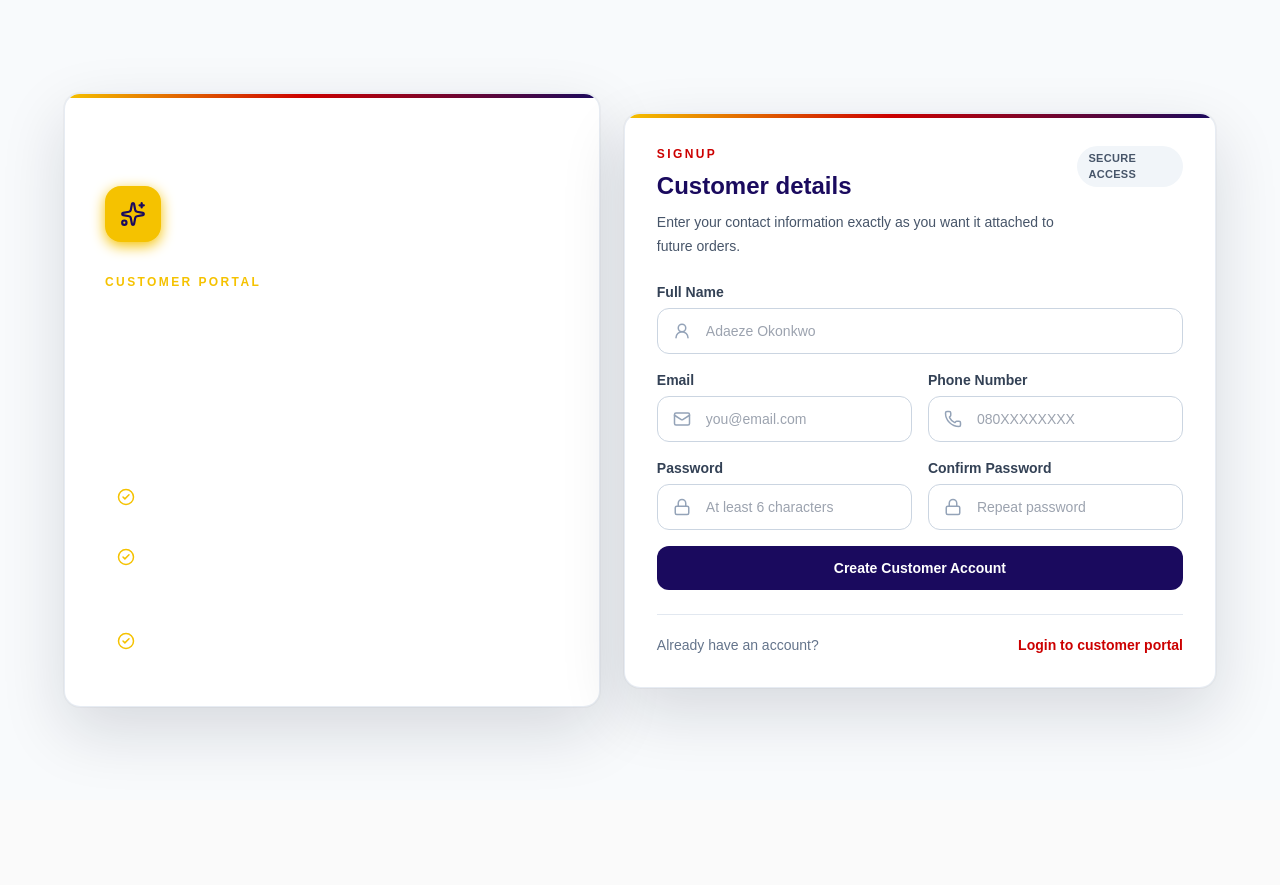
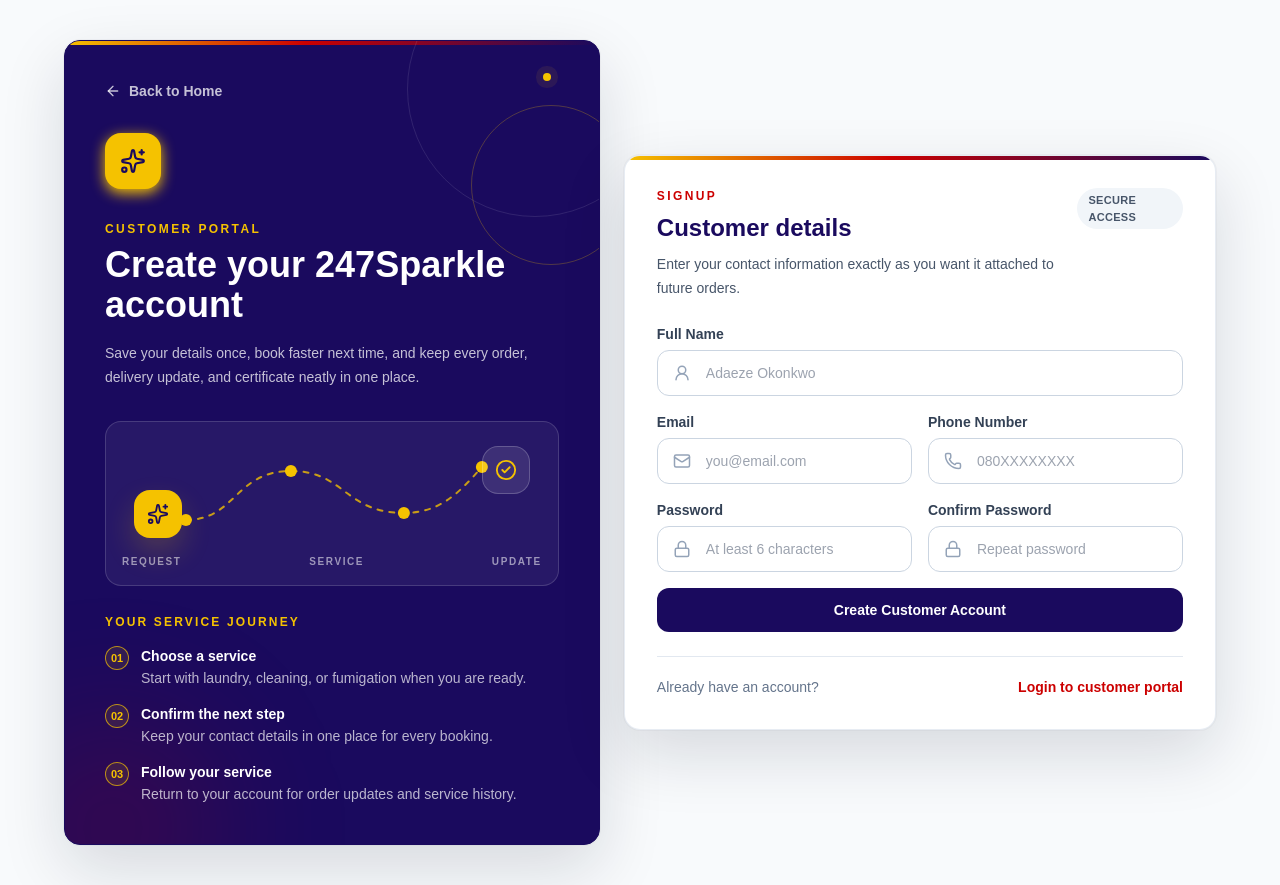
Before and after one commit to cyber-gentle/sparkle247, a Next.js app: page /customer/signup in a window 1280 px wide. Before the commit the page ends 800 px from the top, so only its background shows below. Built offline with nearby package versions, Linux system fonts and the light colour scheme.

Commit message:
Enhance customer signup journey panel

```diff
--- a/src/app/customer/signup/page.tsx
+++ b/src/app/customer/signup/page.tsx
@@ -21,10 +21,19 @@
   type CustomerSignupFormData,
 } from '@/lib/customer-signup-validation';
 
-const BENEFITS = [
-  'Book laundry, home cleaning, and fumigation from one account.',
-  'Track pickup, service progress, and delivery updates in real time.',
-  'Access fumigation certificates and service history anytime.',
+const CUSTOMER_JOURNEY = [
+  {
+    title: 'Choose a service',
+    description: 'Start with laundry, cleaning, or fumigation when you are ready.',
+  },
+  {
+    title: 'Confirm the next step',
+    description: 'Keep your contact details in one place for every booking.',
+  },
+  {
+    title: 'Follow your service',
+    description: 'Return to your account for order updates and service history.',
+  },
 ];
 
 export default function CustomerSignupPage() {
@@ -88,7 +97,13 @@
   return (
     <main className="min-h-screen bg-slate-50 px-6 py-10 lg:px-10">
       <section className="mx-auto grid w-full max-w-6xl gap-6 lg:min-h-[calc(100vh-5rem)] lg:grid-cols-[0.95fr_1.05fr] lg:items-center">
-        <div className="public-card public-card-accent bg-[#1A0A5E] text-white">
+        <div className="public-card public-card-accent isolate !border-[#1A0A5E] !bg-[#1A0A5E] text-white shadow-[0_30px_80px_rgba(26,10,94,0.28)]">
+          <div aria-hidden="true" className="pointer-events-none absolute inset-0 overflow-hidden">
+            <div className="absolute -right-16 -top-20 h-64 w-64 rounded-full border border-white/10" />
+            <div className="absolute -right-8 top-16 h-40 w-40 rounded-full border border-[#F5C200]/25" />
+            <div className="absolute -bottom-24 -left-16 h-56 w-56 rounded-full bg-[#CC0000]/15 blur-3xl" />
+            <div className="absolute right-12 top-8 h-2 w-2 rounded-full bg-[#F5C200] shadow-[0_0_0_7px_rgba(245,194,0,0.08)]" />
+          </div>
           <div className="public-card-body p-8 sm:p-10">
             <Link
               href="/"
@@ -113,11 +128,53 @@
               and certificate neatly in one place.
             </p>
 
-            <div className="mt-8 space-y-3">
-              {BENEFITS.map((benefit) => (
-                <div key={benefit} className="flex gap-3 rounded-xl bg-white/10 p-3">
-                  <CheckCircle2 className="mt-0.5 shrink-0 text-[#F5C200]" size={18} />
-                  <p className="text-sm leading-6 text-white/85">{benefit}</p>
+            <div className="mt-8 overflow-hidden rounded-2xl border border-white/15 bg-white/[0.06] p-4">
+              <div className="relative h-28" aria-hidden="true">
+                <svg
+                  className="absolute inset-0 h-full w-full"
+                  viewBox="0 0 360 112"
+                  fill="none"
+                  xmlns="http://www.w3.org/2000/svg"
+                >
+                  <path
+                    d="M34 82C84 82 83 33 139 33C193 33 193 75 252 75C288 75 307 55 330 29"
+                    stroke="rgba(245,194,0,0.78)"
+                    strokeWidth="2"
+                    strokeLinecap="round"
+                    strokeDasharray="5 7"
+                  />
+                  <circle cx="34" cy="82" r="6" fill="#F5C200" />
+                  <circle cx="139" cy="33" r="6" fill="#F5C200" />
+                  <circle cx="252" cy="75" r="6" fill="#F5C200" />
+                  <circle cx="330" cy="29" r="6" fill="#F5C200" />
+                </svg>
+                <div className="absolute left-3 top-[52px] flex h-12 w-12 items-center justify-center rounded-2xl bg-[#F5C200] text-[#1A0A5E] shadow-[0_14px_30px_rgba(245,194,0,0.2)]">
+                  <Sparkles size={22} />
+                </div>
+                <div className="absolute right-3 top-2 flex h-12 w-12 items-center justify-center rounded-2xl border border-white/20 bg-white/10 text-[#F5C200]">
+                  <CheckCircle2 size={22} />
+                </div>
+              </div>
+              <div className="mt-1 flex items-center justify-between text-[10px] font-bold uppercase tracking-[0.16em] text-white/55">
+                <span>Request</span>
+                <span>Service</span>
+                <span>Update</span>
+              </div>
+            </div>
+
+            <div className="mt-7 space-y-4">
+              <p className="text-xs font-bold uppercase tracking-[0.18em] text-[#F5C200]">
+                Your service journey
+              </p>
+              {CUSTOMER_JOURNEY.map((step, index) => (
+                <div key={step.title} className="flex gap-3">
+                  <span className="flex h-6 w-6 shrink-0 items-center justify-center rounded-full border border-[#F5C200]/70 bg-[#F5C200]/10 text-[11px] font-extrabold text-[#F5C200]">
+                    0{index + 1}
+                  </span>
+                  <div>
+                    <p className="text-sm font-bold text-white">{step.title}</p>
+                    <p className="mt-0.5 text-sm leading-5 text-white/70">{step.description}</p>
+                  </div>
                 </div>
               ))}
             </div>
```
Also changed, not shown: 1 other file (tests, documents, lock files or other folders).
